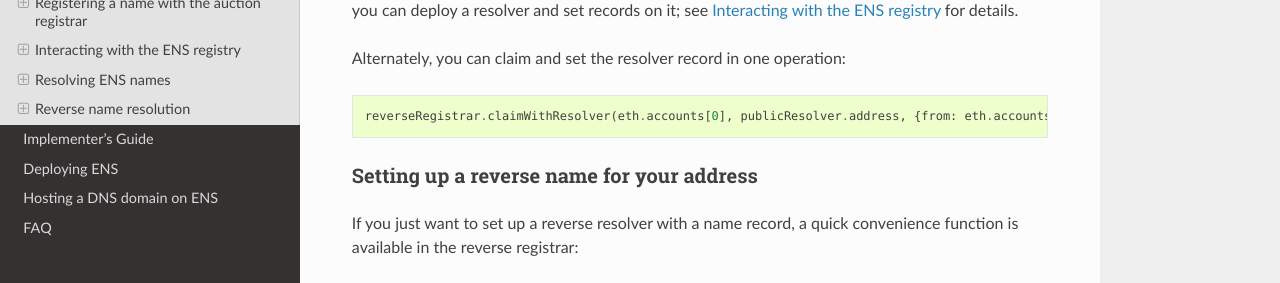
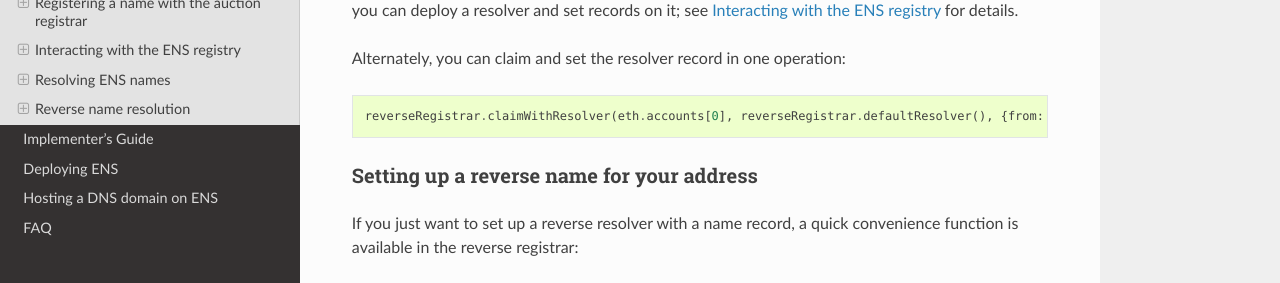
Before and after one commit to ensdomains/ens, a Sphinx documentation site: the page built from docs/userguide.rst, in a window 1280 px wide and 900 px high, scrolled down 8988 px. Shown: the part 313-596 px from the top of the window. Built offline with Sphinx 7.4.7 and the Read the Docs theme 2.0.0, drawn with Linux system fonts in a browser that asks for light colours.

Commit message:
doc: use reverse resolver instead of regular one in reverse claim (#270)

```diff
--- a/docs/userguide.rst
+++ b/docs/userguide.rst
@@ -384,7 +384,7 @@ Alternately, you can claim and set the resolver record in one operation:
 
 ::
 
-    reverseRegistrar.claimWithResolver(eth.accounts[0], publicResolver.address, {from: eth.accounts[0]});
+    reverseRegistrar.claimWithResolver(eth.accounts[0], reverseRegistrar.defaultResolver(), {from: eth.accounts[0]});
 
 Setting up a reverse name for your address
 ------------------------------------------
```
